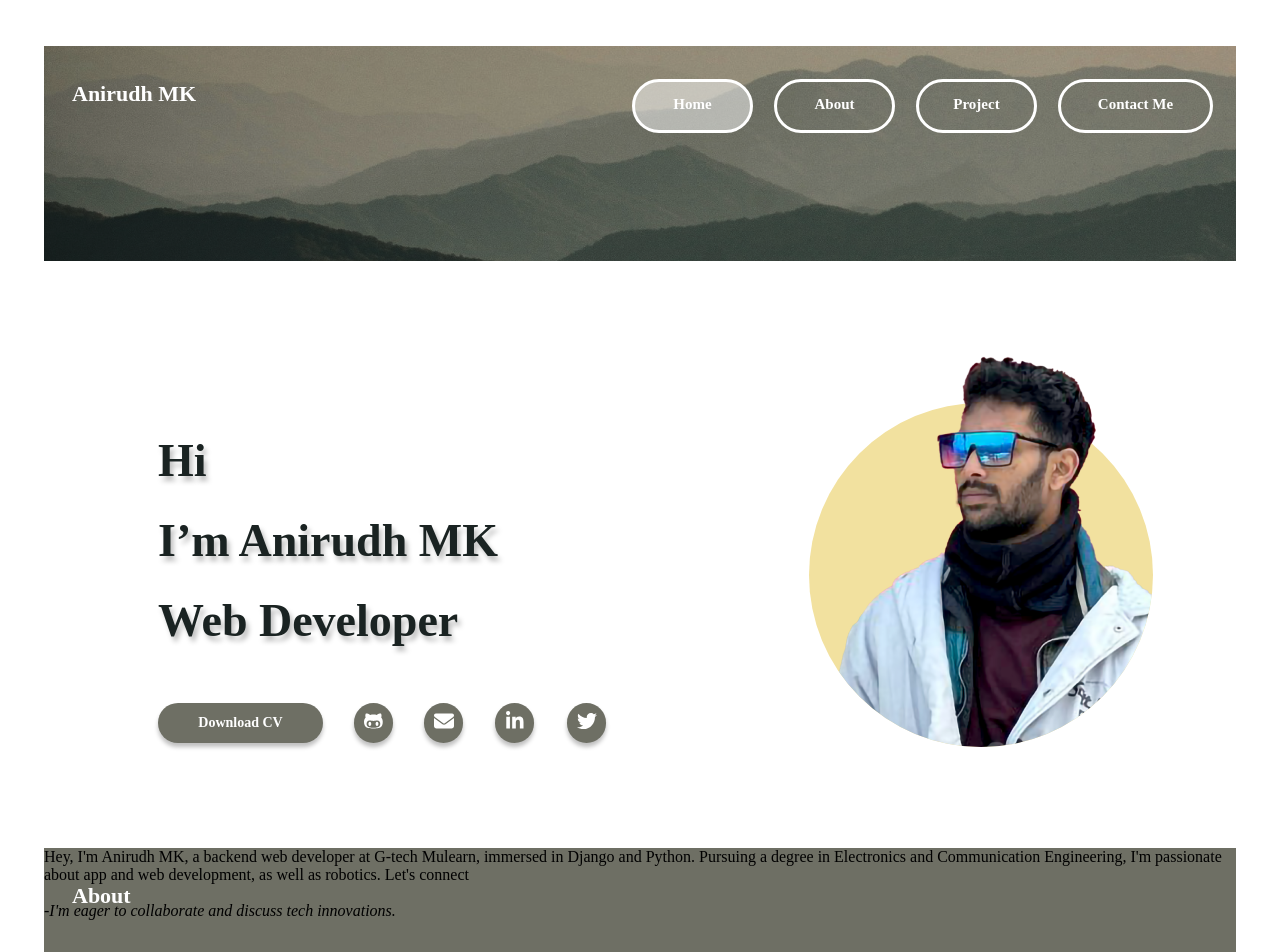
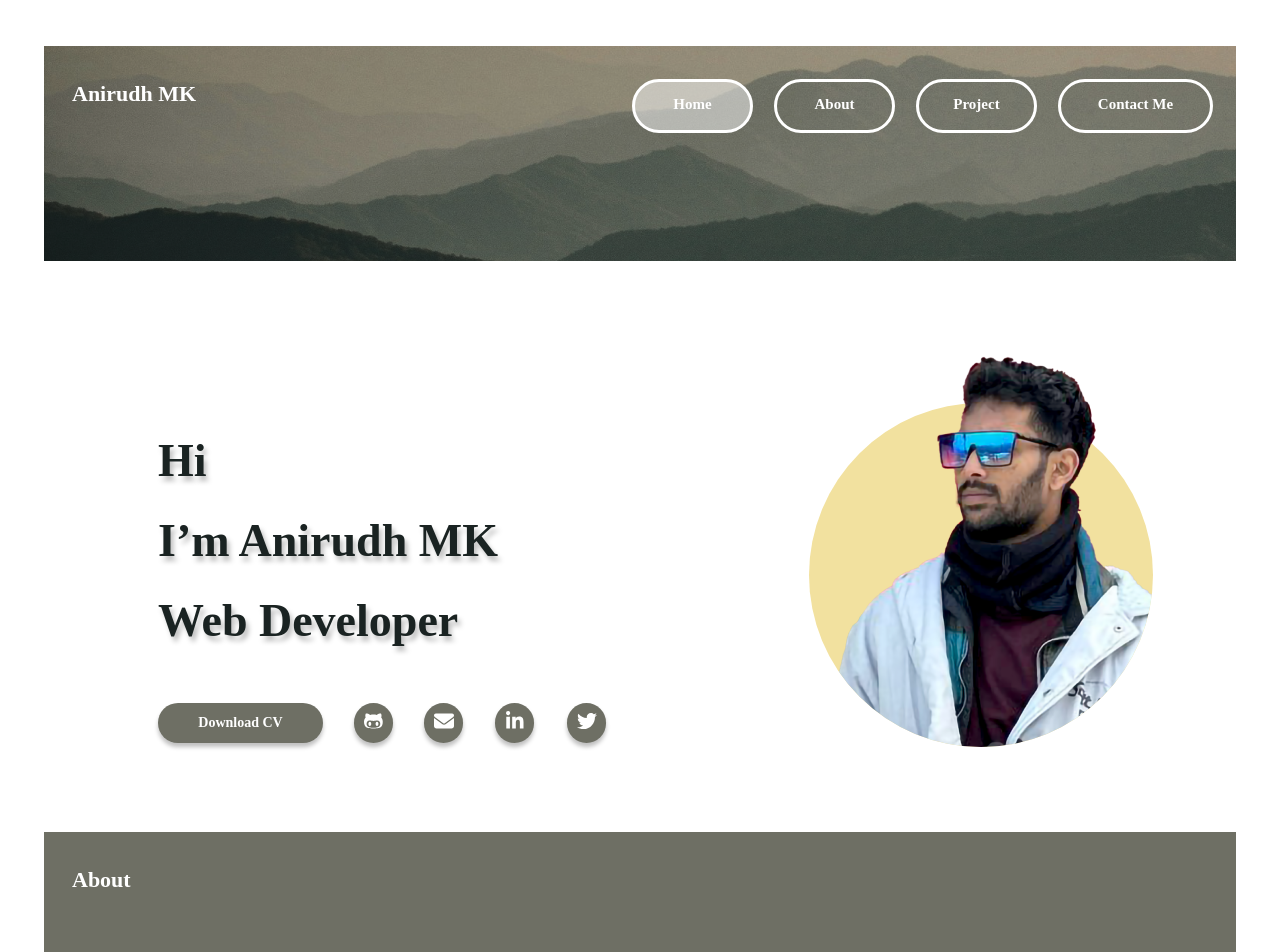
Before and after one commit to anirudh-mk/portfolio, a React (Vite) app: page / in a window 1280 px wide. Shown: the top 952 px of the page. Built offline with nearby package versions, Linux system fonts and the light colour scheme.

Commit message:
feat(app/app.css)about text style added

```diff
--- a/src/App/App.css
+++ b/src/App/App.css
@@ -65,3 +65,27 @@
   margin: auto;
   position: relative;
 }
+.about .about-text{
+  width: 690px;
+  height: 190px;
+  flex-shrink: 0;
+  position: absolute;
+  left: 356px;
+  top: 128px;
+}
+.about .about-text p{
+  color: #FFF;
+  font-family: Poppins, Montserrat;
+  font-size: 18px;
+  font-style: normal;
+  font-weight: 600;
+  line-height: 1.8rem;
+}
+.about .about-text p i{
+  color: #FFF;
+  font-family: Poppins, Montserrat;
+  font-size: 18px;
+  font-style: italic;
+  font-weight: 400;
+  line-height: normal;
+}
```
